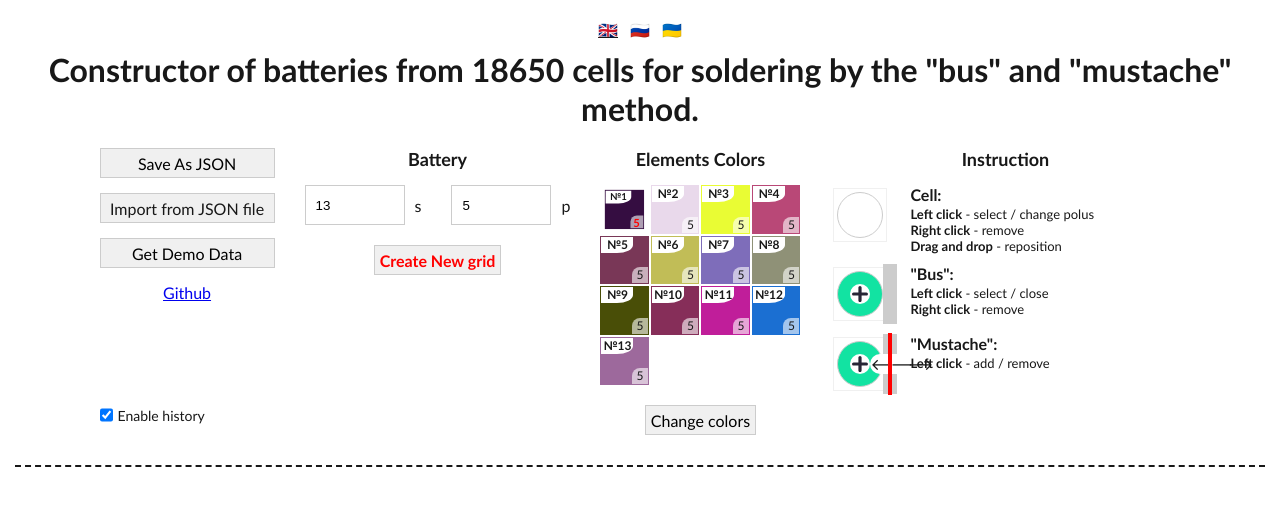
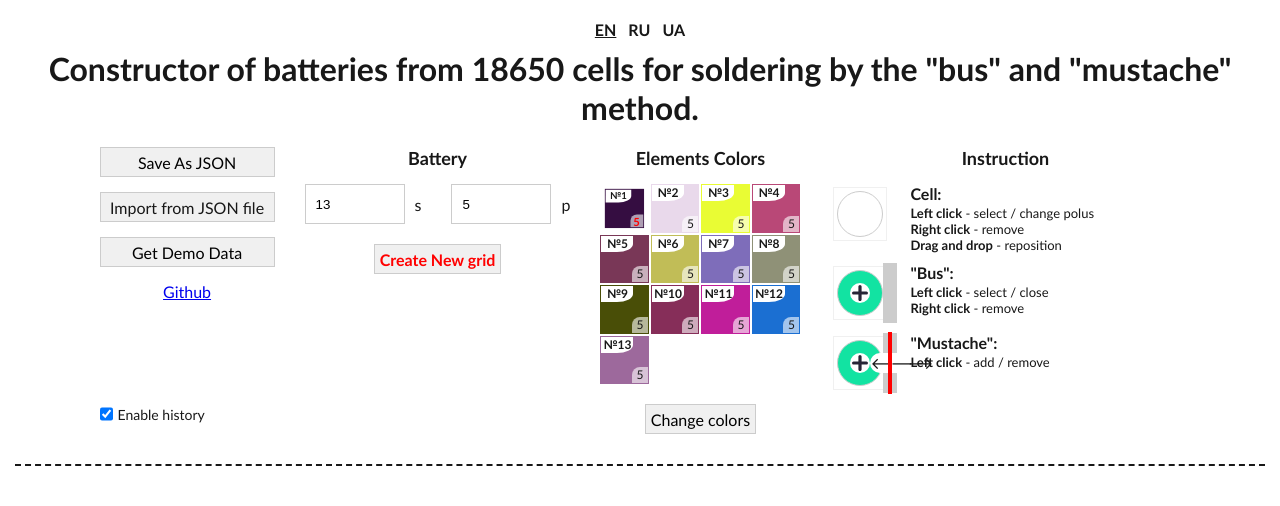
Before and after one commit to imhvost/18650-constructor, a Vue app: page / in a window 1280 px wide. Shown: the top 506 px of the page. Built offline with nearby package versions, Linux system fonts and the light colour scheme.

Commit message:
lang name fix

```diff
--- a/src/App.vue
+++ b/src/App.vue
@@ -4,17 +4,17 @@
       <li :class="locale === 'en' ? 'active' : ''">
         <a
           href="#"
-          @click.prevent="changeLocale('en')">🇬🇧</a>
+          @click.prevent="changeLocale('en')">EN</a>
       </li>
       <li :class="locale === 'ru' ? 'active' : ''">
         <a
           href="#"
-          @click.prevent="changeLocale('ru')">🇷🇺</a>
+          @click.prevent="changeLocale('ru')">RU</a>
       </li>
       <li :class="locale === 'ua' ? 'active' : ''">
         <a
           href="#"
-          @click.prevent="changeLocale('ua')">🇺🇦</a>
+          @click.prevent="changeLocale('ua')">UA</a>
       </li>
     </ul>
     <h1 class="title">{{$t('header.title')}}</h1>
```
Also changed, not shown: 1 other file (tests, documents, lock files or other folders).
